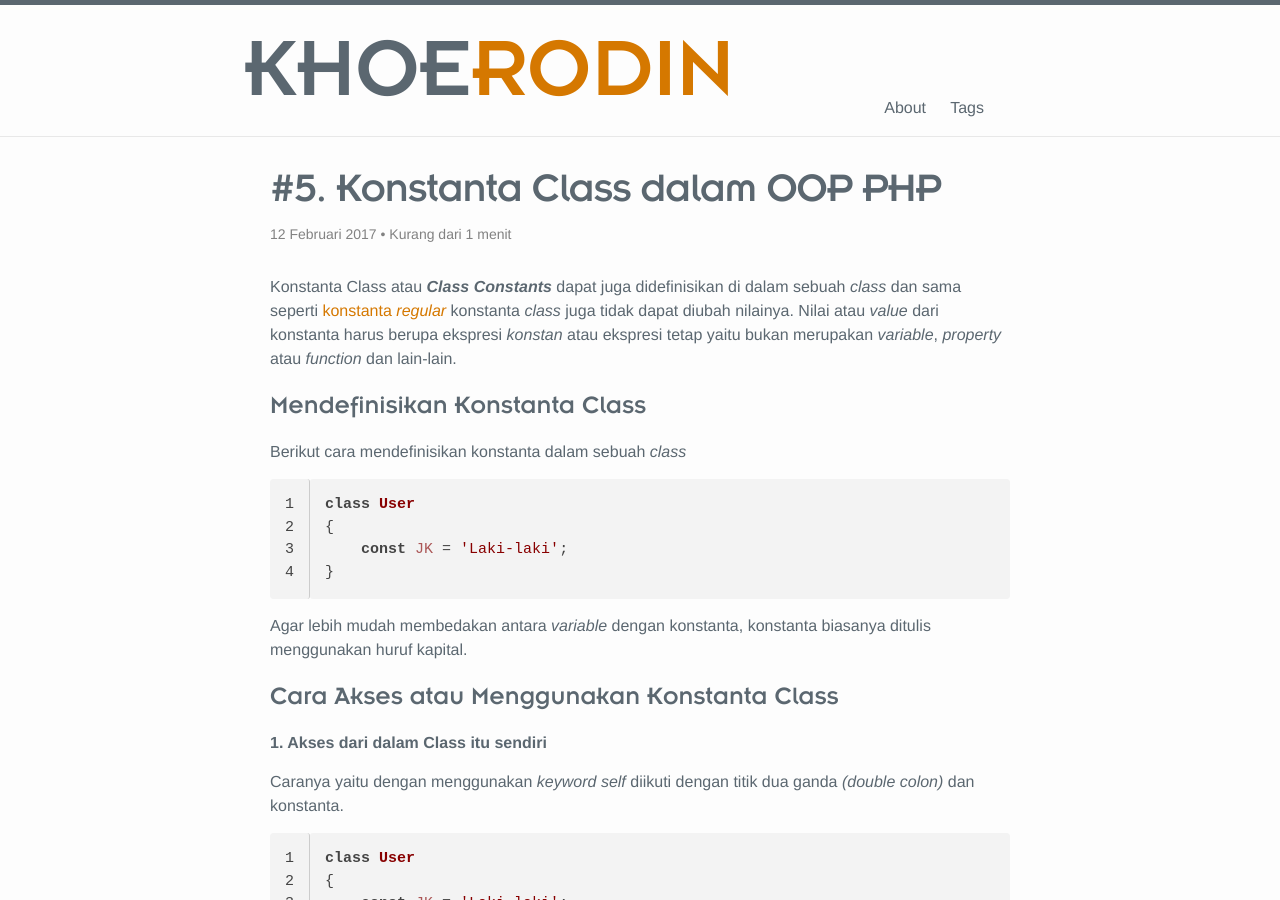
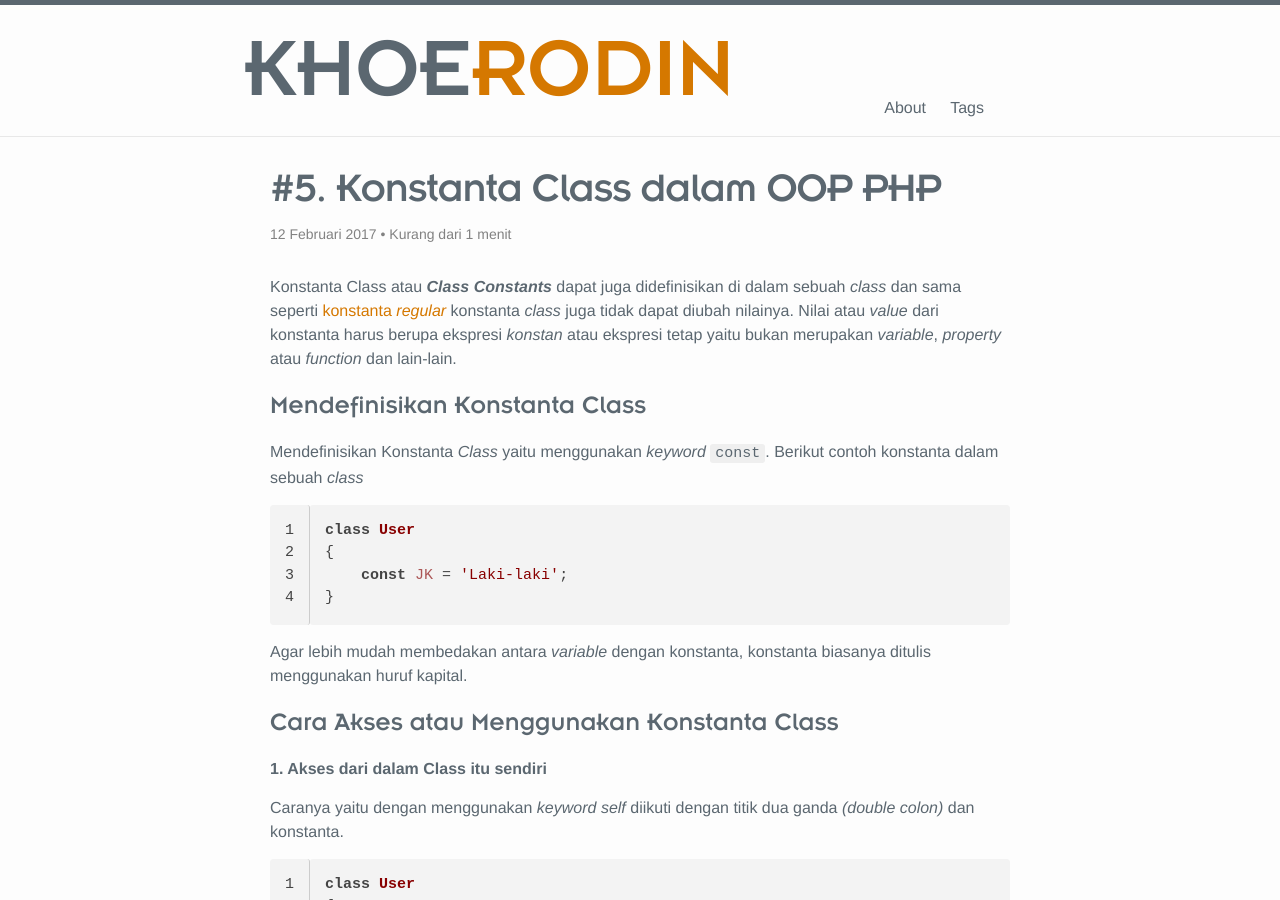
Before and after one commit to khoerodin/khoerodin.github.io, a Jekyll site: the page built from _posts/2017-02-11-konstanta-class-dalam-oop-php.md, in a window 1280 px wide and 900 px high. Built offline with Jekyll 4.4.1, drawn with Linux system fonts in a browser that asks for light colours; nearby versions of some CDN libraries; comment, search, counter and statistics services are not loaded.

Commit message:
edit artikel

````diff
--- a/_posts/2017-02-11-konstanta-class-dalam-oop-php.md
+++ b/_posts/2017-02-11-konstanta-class-dalam-oop-php.md
@@ -10,7 +10,7 @@ published: true
 Konstanta Class atau **_Class Constants_** dapat juga didefinisikan di dalam sebuah *class* dan sama seperti <a href="https://khoerodin.id/konstanta-dalam-php/" target="_blank">konstanta *regular*</a> konstanta *class* juga tidak dapat diubah nilainya. Nilai atau *value* dari konstanta harus berupa ekspresi *konstan* atau ekspresi tetap yaitu bukan merupakan *variable*, *property* atau *function* dan lain-lain.
 
 ### Mendefinisikan Konstanta Class
-Berikut cara mendefinisikan konstanta dalam sebuah *class*
+Mendefinisikan Konstanta *Class* yaitu menggunakan *keyword* `const`. Berikut contoh konstanta dalam sebuah *class*
 
 ```php
 class User
````
